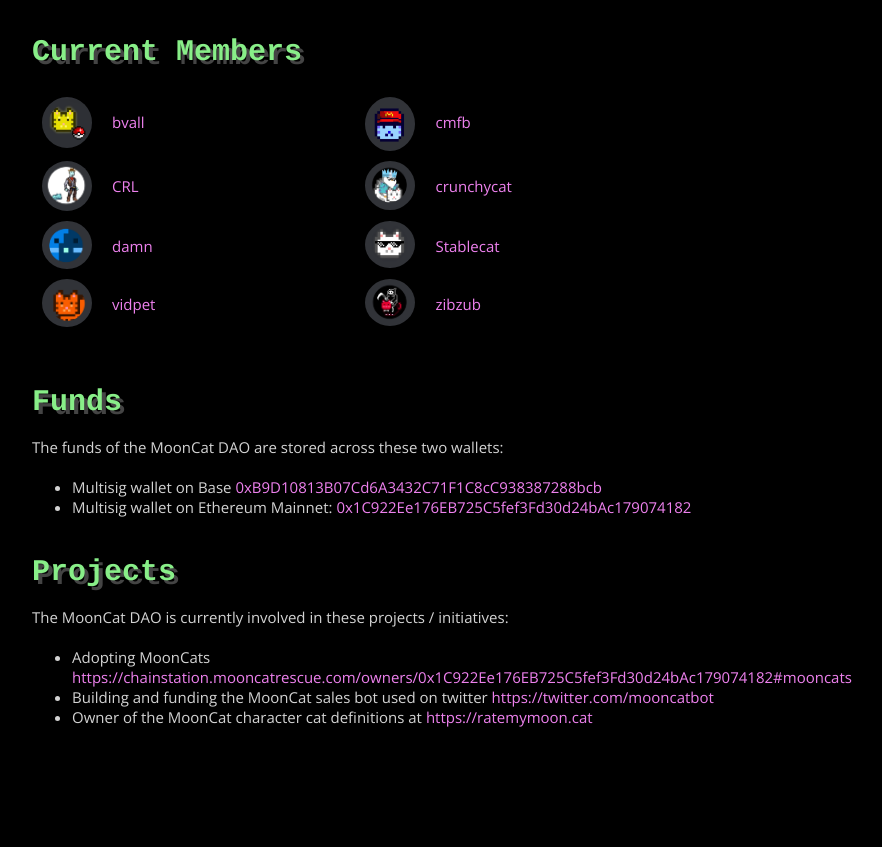
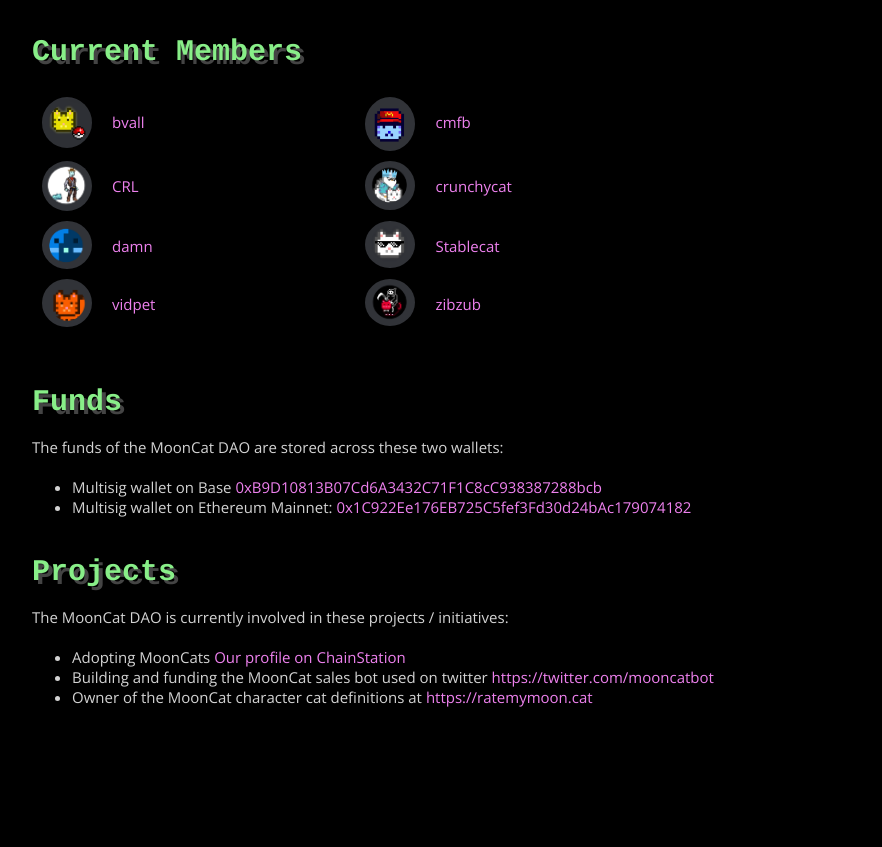
Before and after one commit to vidpetnft/mooncatdao, a plain HTML site: page index.html in a window 1280 px wide. Shown: the part 903-1750 px from the top of the page, without its empty margins (258-1140 px from the left). Drawn offline with nearby package versions, Linux system fonts and the light colour scheme.

Commit message:
Add files via upload

```diff
--- a/index.html
+++ b/index.html
@@ -79,7 +79,7 @@
                 <h2>Projects</h2>
                 <p>The MoonCat DAO is currently involved in these projects / initiatives:</p>
                 <ul>
-                    <li>Adopting MoonCats <a href="https://chainstation.mooncatrescue.com/owners/0x1C922Ee176EB725C5fef3Fd30d24bAc179074182#mooncats" target="_blank">https://chainstation.mooncatrescue.com/owners/0x1C922Ee176EB725C5fef3Fd30d24bAc179074182#mooncats</a></li>
+                    <li>Adopting MoonCats <a href="https://chainstation.mooncatrescue.com/owners/0x1C922Ee176EB725C5fef3Fd30d24bAc179074182#mooncats" target="_blank">Our profile on ChainStation</a></li>
                     <li>Building and funding the MoonCat sales bot used on twitter <a href="https://twitter.com/mooncatbot" target="_blank">https://twitter.com/mooncatbot</a></li>
                     <li>Owner of the MoonCat character cat definitions at <a href="https://ratemymoon.cat" target="_blank">https://ratemymoon.cat</a></li>
                 </ul>
```
